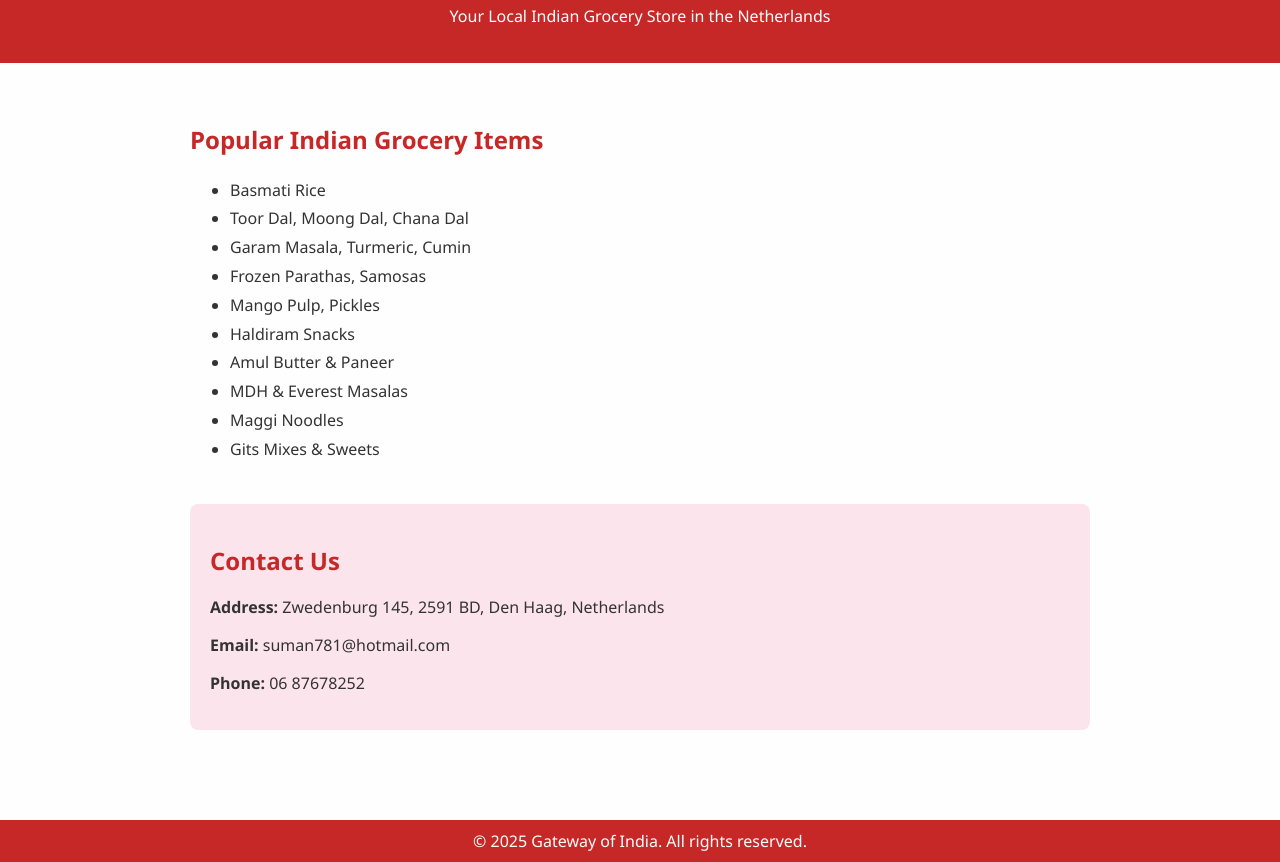
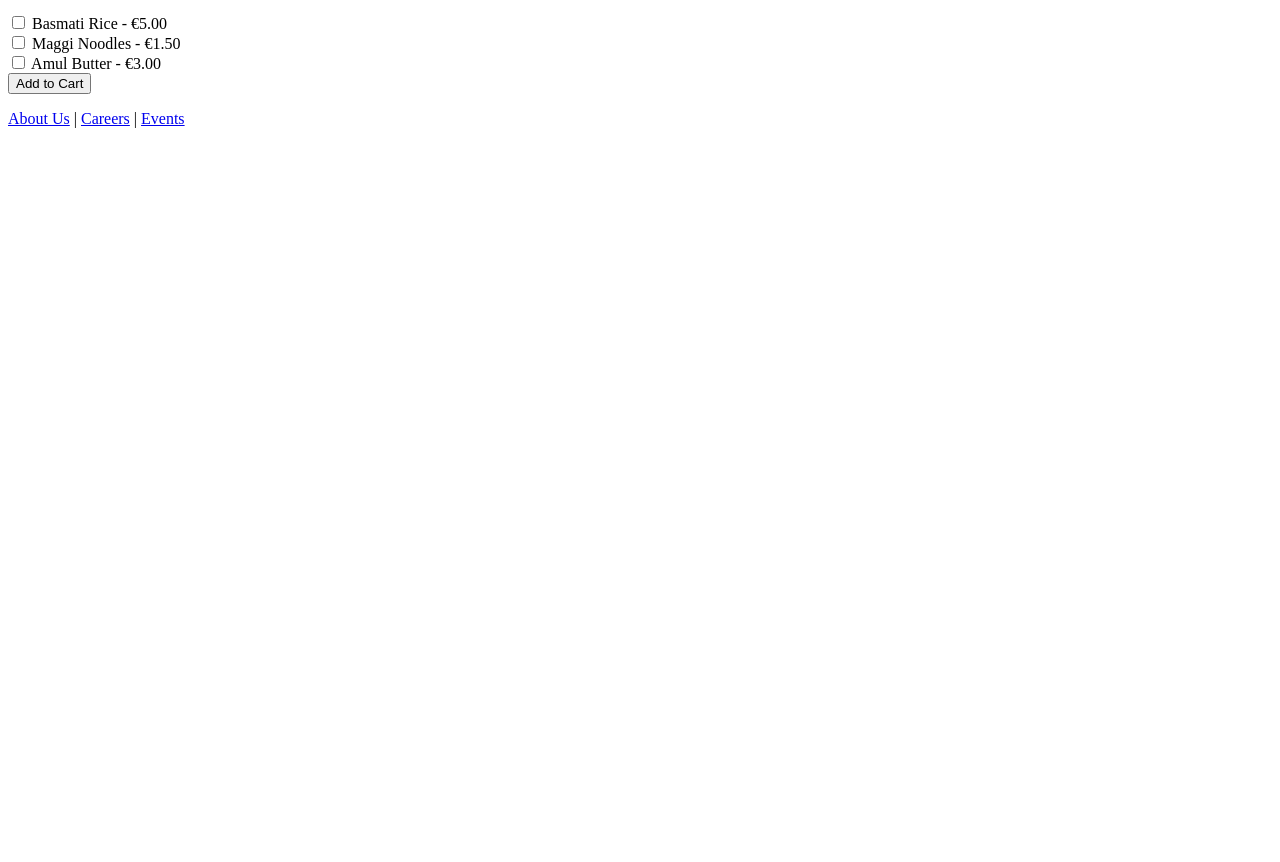
Before and after one commit to ChiragTrikha88/gatewayofindia, a plain HTML site: page templates/index.html in a window 1280 px wide. Shown: the part 101-963 px from the top of the page. After the commit the page ends 800 px from the top, so only its background shows below. Drawn offline with Linux system fonts and the light colour scheme.

Commit message:
index.html

```diff
--- a/templates/index.html
+++ b/templates/index.html
@@ -1,78 +1,18 @@
 
 <!DOCTYPE html>
-<html lang="en">
+<html>
 <head>
-    <meta charset="UTF-8">
-    <title>Gateway of India - Grocery Store</title>
-    <style>
-        body {
-            font-family: 'Segoe UI', sans-serif;
-            margin: 0;
-            padding: 0;
-            background: #fefefe;
-            color: #333;
-        }
-        header {
-            background: #c62828;
-            color: white;
-            padding: 20px;
-            text-align: center;
-        }
-        .content {
-            padding: 40px;
-            max-width: 900px;
-            margin: auto;
-        }
-        h1, h2 {
-            color: #c62828;
-        }
-        ul {
-            line-height: 1.8;
-        }
-        .contact {
-            margin-top: 40px;
-            background: #fce4ec;
-            padding: 20px;
-            border-radius: 8px;
-        }
-        footer {
-            background: #c62828;
-            color: white;
-            text-align: center;
-            padding: 10px;
-            margin-top: 50px;
-        }
-    </style>
+    <title>Gateway of India</title>
 </head>
 <body>
-    <header>
-        <h1>Gateway of India</h1>
-        <p>Your Local Indian Grocery Store in the Netherlands</p>
-    </header>
-    <div class="content">
-        <h2>Popular Indian Grocery Items</h2>
-        <ul>
-            <li>Basmati Rice</li>
-            <li>Toor Dal, Moong Dal, Chana Dal</li>
-            <li>Garam Masala, Turmeric, Cumin</li>
-            <li>Frozen Parathas, Samosas</li>
-            <li>Mango Pulp, Pickles</li>
-            <li>Haldiram Snacks</li>
-            <li>Amul Butter & Paneer</li>
-            <li>MDH & Everest Masalas</li>
-            <li>Maggi Noodles</li>
-            <li>Gits Mixes & Sweets</li>
-        </ul>
-
-        <div class="contact">
-            <h2>Contact Us</h2>
-            <p><strong>Address:</strong> Zwedenburg 145, 2591 BD, Den Haag, Netherlands</p>
-            <p><strong>Email:</strong> suman781@hotmail.com</p>
-            <p><strong>Phone:</strong> 06 87678252</p>
-        </div>
-    </div>
-    <footer>
-        &copy; 2025 Gateway of India. All rights reserved.
-    </footer>
+    <h1>Welcome to Gateway of India Grocery Store</h1>
+    <p>Select from our featured products below:</p>
+    <form action="/cart" method="post">
+        <label><input type="checkbox" name="items" value="Basmati Rice"> Basmati Rice - €5.00</label><br>
+        <label><input type="checkbox" name="items" value="Maggi Noodles"> Maggi Noodles - €1.50</label><br>
+        <label><input type="checkbox" name="items" value="Amul Butter"> Amul Butter - €3.00</label><br>
+        <input type="submit" value="Add to Cart">
+    </form>
+    <p><a href="/about">About Us</a> | <a href="/careers">Careers</a> | <a href="/events">Events</a></p>
 </body>
 </html>
```
